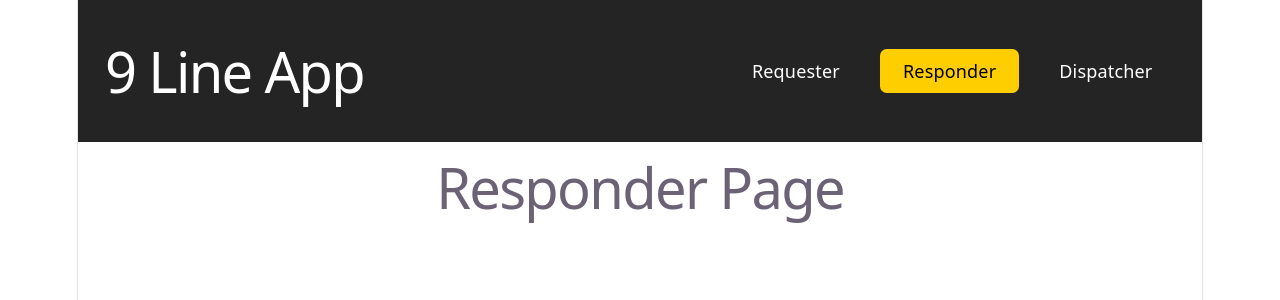
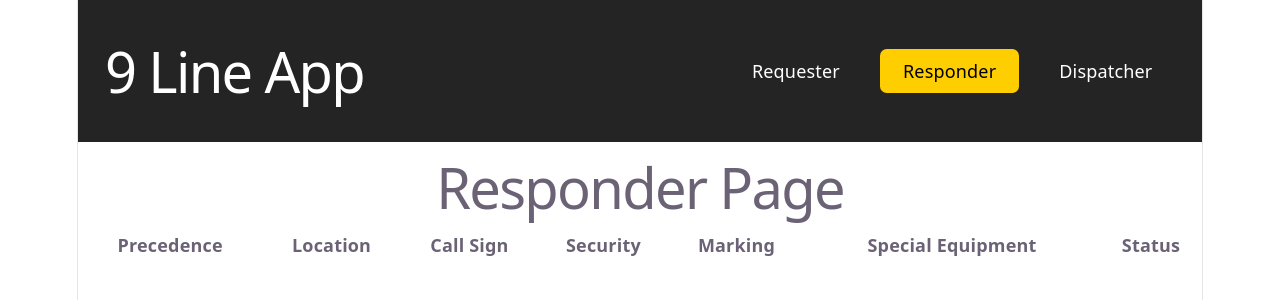
Before and after one commit to armstronguriah/9-Line-2, a React (Vite) app in the folder frontend/: page /responder in a window 1280 px wide. Shown: the top 300 px of the page. Built offline with nearby package versions, Linux system fonts and the light colour scheme.

Commit message:
made some columns

```diff
--- a/frontend/src/components/MedevacFormResponder.tsx
+++ b/frontend/src/components/MedevacFormResponder.tsx
@@ -1,5 +1,7 @@
 ///this is the table
-import MedevacForm from "./MedevacForm";
+import MedevacForm from "./RequestForm.tsx"
+
+
 
 // const ResponderTable
   function MedevacFormResponder () {
@@ -7,19 +9,25 @@ import MedevacForm from "./MedevacForm";
 
       return (
 
-      <table>
-          <thead>
-          <tr>
-              <th scope="col"  MedevacForm>
 
-              </th>
-          </tr>
+              <table>
+                  <thead>
+                  <tr>
+                      <th scope="col" id={"precedence"}>Precedence</th>
+                      <th scope="col" id={"location"}>Location</th>
+                      <th scope="col" id={"call_sign"}>Call Sign</th>
+                      <th scope="col" id={"security"}>Security</th>
+                      <th scope="col" id={"marking"}>Marking</th>
+                      <th scope="col" id={"special_equipment"}>Special Equipment</th>
+                      <th scope="col" id={"status"}>Status</th>
+                  </tr>
+              </thead>
+
+              <tbody>
 
 
-          </thead>
-          <tbody>
+              </tbody>
 
-          </tbody>
       </table>
       )
   }
```
Also changed, not shown: frontend/src/components/RequestForm.tsx (+22 -15 lines).
